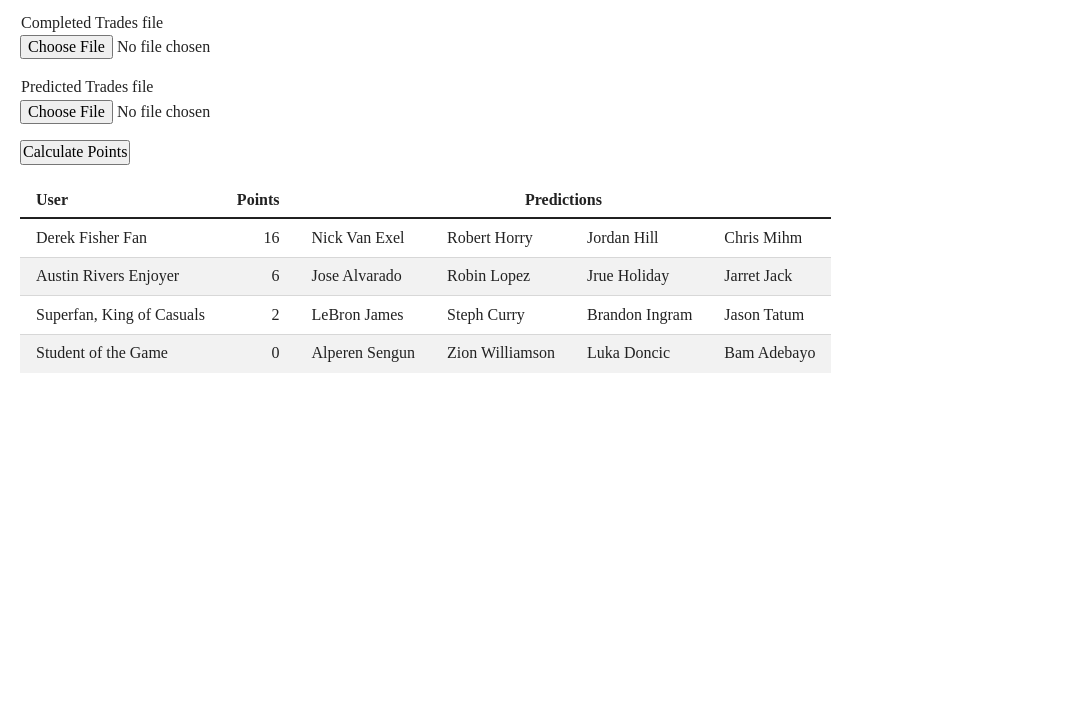
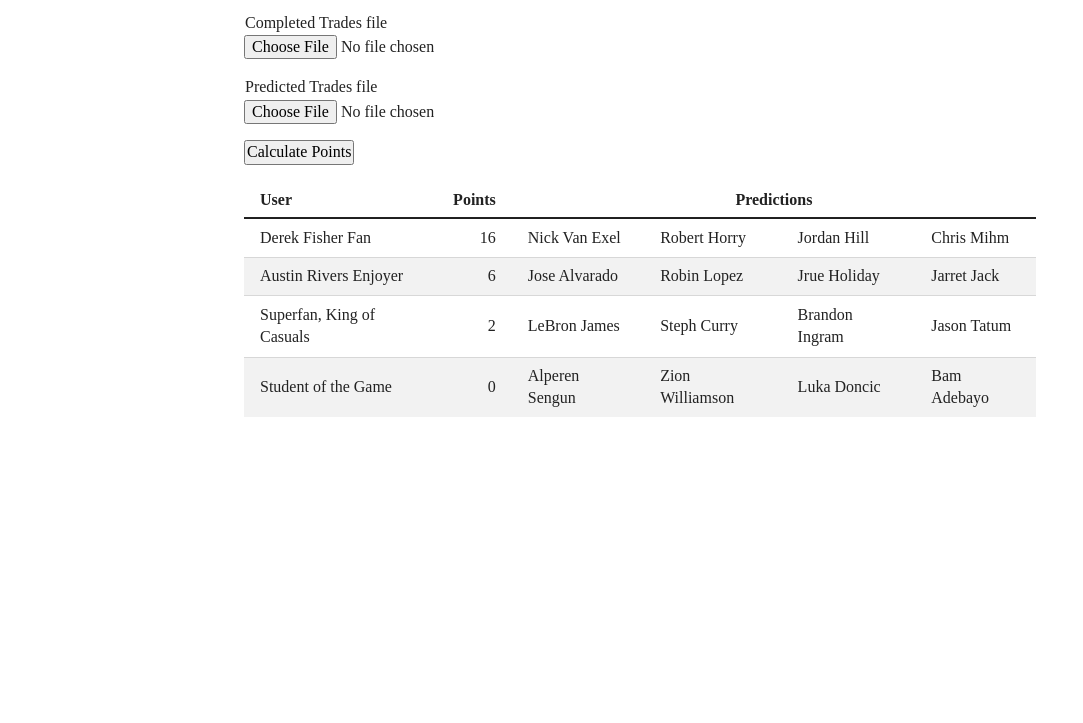
Before and after one commit to kibner/ricks-trade-prediction-point-calculator, a website built with Parcel: page index.html in a window 1280 px wide. Shown: the part 77-800 px from the top of the page, without its empty margins (0-1083 px from the left). Built offline with nearby package versions, Linux system fonts and the light colour scheme; what csv-parse would draw is missing.

Commit message:
made body center of screen

```diff
--- a/css/custom/body.css
+++ b/css/custom/body.css
@@ -1,6 +1,7 @@
 body {
-  margin-left: 1rem;
-  margin-right: 1rem;
+  margin-left: auto;
+  margin-right: auto;
+  max-width: 50em; /* 50-75 is optimal range */
 }
 
 /* ==========================================================================
```
